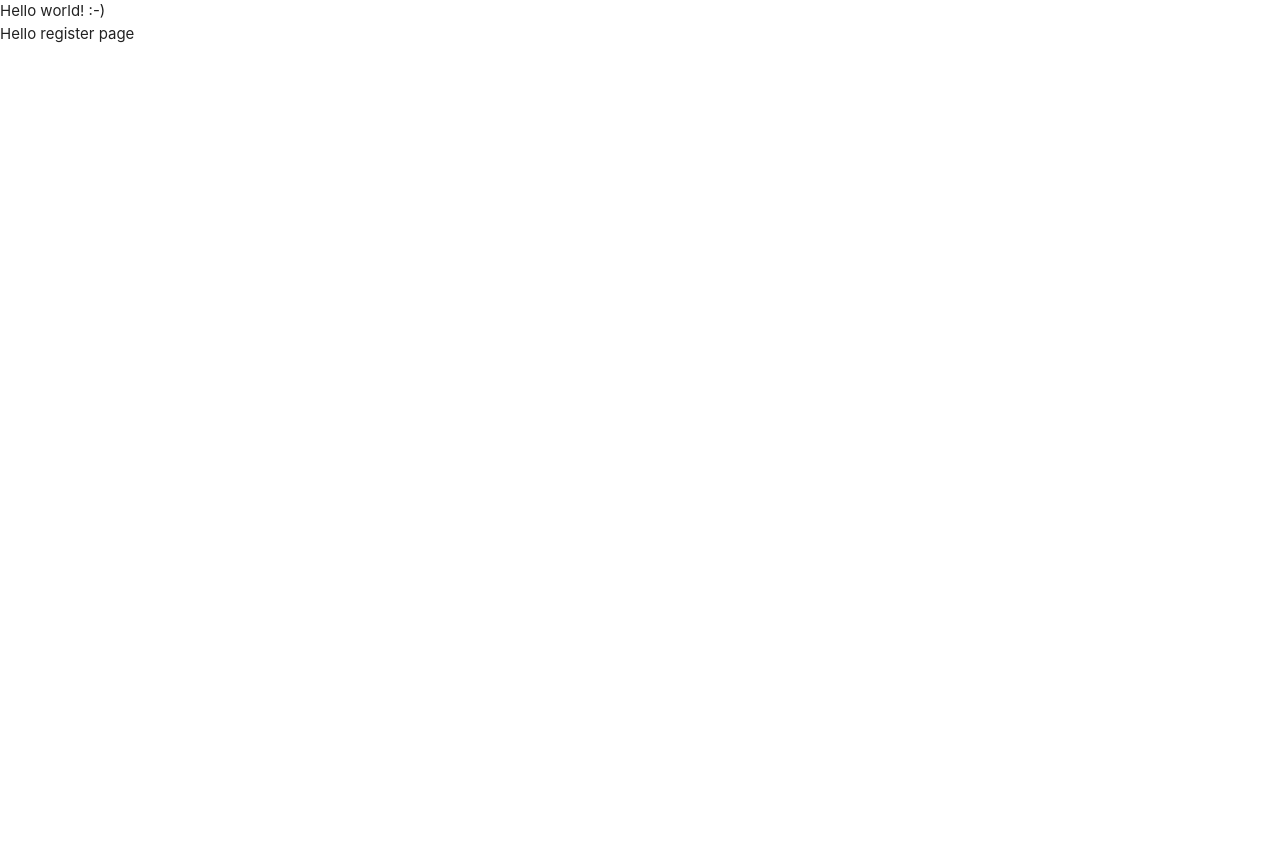
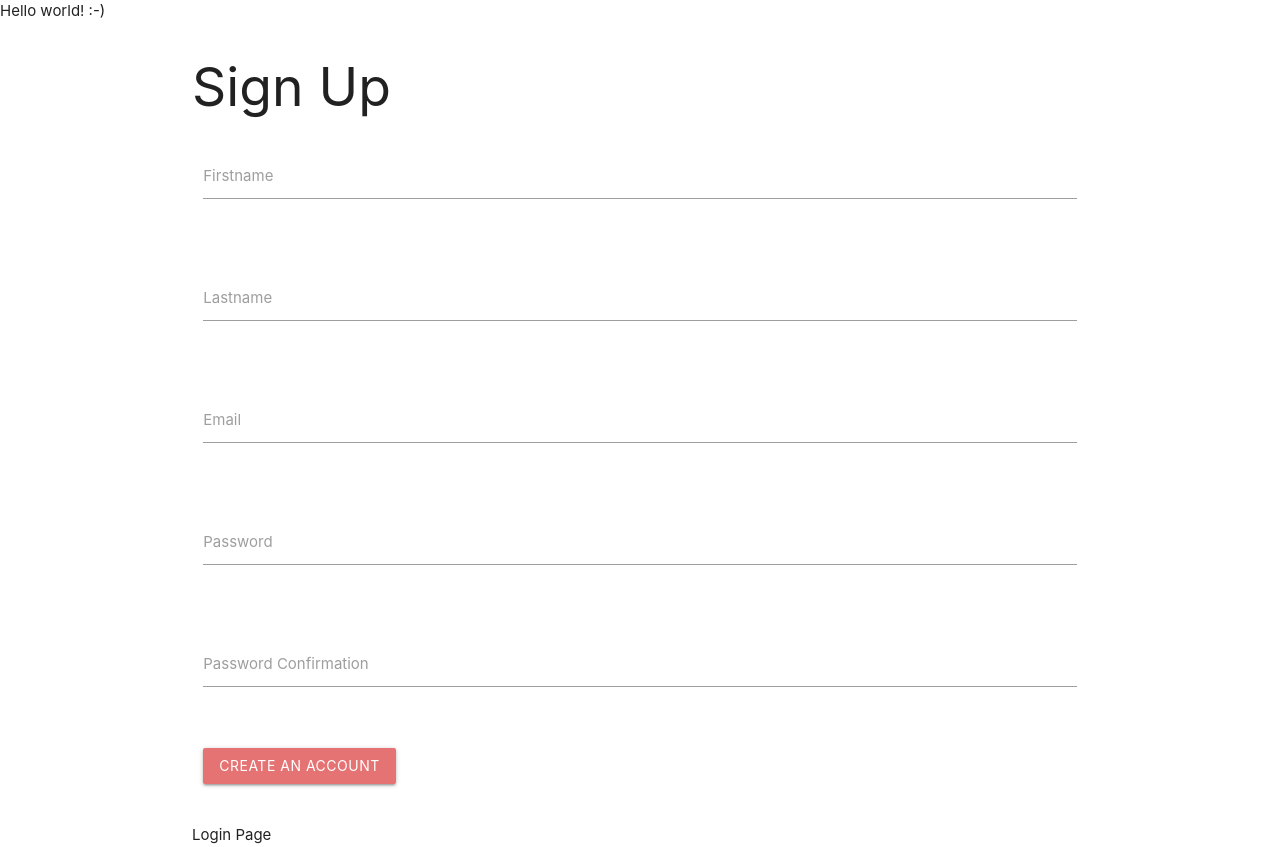
Before and after one commit to rubenbaskaran/OnlineShopReactApp, a React (Create React App) app: page /register in a window 1280 px wide. Before the commit the page ends 800 px from the top, so only its background shows below. Built offline with nearby package versions, Linux system fonts and the light colour scheme.

Commit message:
added additional fields for sign up form

```diff
--- a/src/components/RegisterLogin/register.js
+++ b/src/components/RegisterLogin/register.js
@@ -1,9 +1,146 @@
 import React, { Component } from "react";
+import { Link } from "react-router-dom";
 
 class Register extends Component {
-  state = {};
+  state = {
+    firstname: "",
+    lastname: "",
+    email: "",
+    password: "",
+    passwordConfirmation: "",
+    errors: [],
+  };
+
   render() {
-    return <div>Hello register page</div>;
+    return (
+      <div className="container">
+        <h2>Sign Up</h2>
+        <div className="row">
+          <form
+            className="col s12"
+            onSubmit={(event) => this.submitForm(EventSource)}
+          >
+            <div className="row">
+              <div className="input-field col s12">
+                <input
+                  name="firstname"
+                  value={this.state.firstname}
+                  onChange={(e) => this.handleChange(e)}
+                  id="firstname"
+                  type="text"
+                  className="validate"
+                />
+
+                <label htmlFor="email">Firstname</label>
+                <span
+                  className="helper-text"
+                  data-error="Type a right type email"
+                  data-success="right"
+                />
+              </div>
+            </div>
+
+            <div className="row">
+              <div className="input-field col s12">
+                <input
+                  name="lastname"
+                  value={this.state.lastname}
+                  onChange={(e) => this.handleChange(e)}
+                  id="lastname"
+                  type="text"
+                  className="validate"
+                />
+
+                <label htmlFor="email">Lastname</label>
+                <span
+                  className="helper-text"
+                  data-error="Type a right type email"
+                  data-success="right"
+                />
+              </div>
+            </div>
+
+            <div className="row">
+              <div className="input-field col s12">
+                <input
+                  name="email"
+                  value={this.state.email}
+                  onChange={(e) => this.handleChange(e)}
+                  id="email"
+                  type="email"
+                  className="validate"
+                />
+
+                <label htmlFor="email">Email</label>
+                <span
+                  className="helper-text"
+                  data-error="Type a right type email"
+                  data-success="right"
+                />
+              </div>
+            </div>
+
+            <div className="row">
+              <div className="input-field col s12">
+                <input
+                  name="password"
+                  value={this.state.password}
+                  onChange={(e) => this.handleChange(e)}
+                  id="password"
+                  type="password"
+                  className="validate"
+                />
+
+                <label htmlFor="password">Password</label>
+                <span
+                  className="helper-text"
+                  data-error="wrong"
+                  data-success="right"
+                />
+              </div>
+            </div>
+
+            <div className="row">
+              <div className="input-field col s12">
+                <input
+                  name="passwordConfirmation"
+                  value={this.state.passwordConfirmation}
+                  onChange={(e) => this.handleChange(e)}
+                  id="passwordConfirmation"
+                  type="password"
+                  className="validate"
+                />
+
+                <label htmlFor="password">Password Confirmation</label>
+                <span
+                  className="helper-text"
+                  data-error="wrong"
+                  data-success="right"
+                />
+              </div>
+            </div>
+
+            {this.state.errors.length > 0 && (
+              <div>{this.displayErrors(this.state.errors)}</div>
+            )}
+
+            <div className="row">
+              <div className="col 12">
+                <button
+                  className="btn waves-effect red lighten-2"
+                  type="submit"
+                  name="action"
+                  onClick={this.submitForm}
+                >
+                  Create an account
+                </button>
+              </div>
+            </div>
+          </form>
+        </div>
+        Login Page
+      </div>
+    );
   }
 }
 
```
